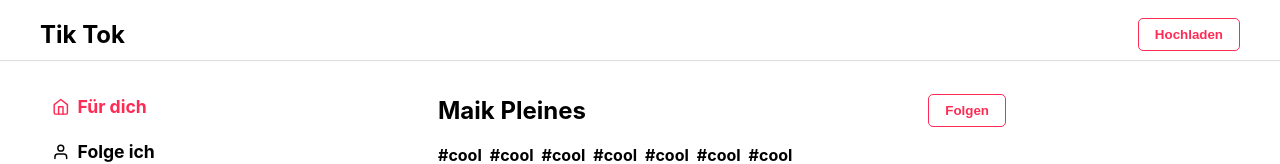
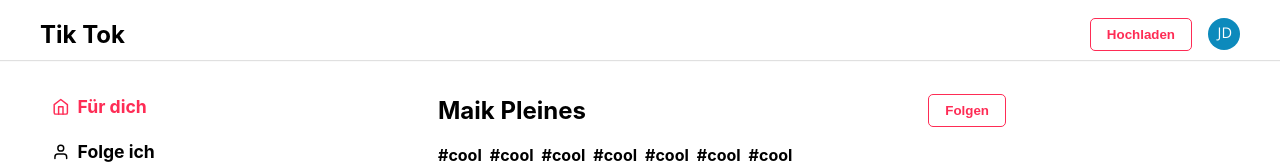
Before and after one commit to mpleines/tiktok-clone, a Next.js app: page / in a window 1280 px wide. Shown: the top 164 px of the page. Built offline with nearby package versions, Linux system fonts and the light colour scheme.

Commit message:
add avatar

```diff
--- /dev/null
+++ b/components/Avatar/Avatar.module.css
@@ -0,0 +1,3 @@
+.wrapper {
+  border-radius: 50%;
+}
--- /dev/null
+++ b/components/Avatar/Avatar.tsx
@@ -0,0 +1,22 @@
+import Image from 'next/image';
+import { FunctionComponent } from 'react';
+import styles from './Avatar.module.css';
+import Placeholder from './placeholder.png';
+
+interface AvatarProps {
+  imgSrc?: string;
+}
+
+const Avatar: FunctionComponent<AvatarProps> = ({ imgSrc = Placeholder }) => {
+  return (
+    <Image
+      alt="User Avatar"
+      src={imgSrc}
+      className={styles.wrapper}
+      width="32"
+      height="32"
+    />
+  );
+};
+
+export default Avatar;
--- a/components/Navigation/Navigation.module.css
+++ b/components/Navigation/Navigation.module.css
@@ -10,8 +10,20 @@
   box-shadow: 0px 1px 1px rgba(0, 0, 0, 0.12);
 }
 
-.inner {
+.flex {
   display: flex;
   align-items: center;
   justify-content: space-between;
 }
+
+.actions {
+  display: flex;
+  align-items: center;
+  justify-content: space-between;
+  gap: 16px;
+}
+
+.avatarLink {
+  display: flex;
+  align-items: center;
+}
--- a/components/Navigation/Navigation.tsx
+++ b/components/Navigation/Navigation.tsx
@@ -1,4 +1,6 @@
+import Link from 'next/link';
 import { FunctionComponent, ReactNode } from 'react';
+import Avatar from '../Avatar/Avatar';
 import Button from '../Button/Button';
 import MaxWidth from '../MaxWidth/MaxWidth';
 import styles from './Navigation.module.css';
@@ -9,12 +11,17 @@
   return (
     <nav className={styles.wrapper}>
       <MaxWidth>
-        <div className={styles.inner}>
+        <div className={styles.flex}>
           <div>
             <h1 className={styles.title}>Tik Tok</h1>
           </div>
-          <div>
+          <div className={styles.actions}>
             <Button title="Hochladen" onClick={() => null} />
+            <Link href="/settings">
+              <a className={styles.avatarLink}>
+                <Avatar />
+              </a>
+            </Link>
           </div>
         </div>
       </MaxWidth>
```
Also changed, not shown: components/Avatar/placeholder.png (added).
